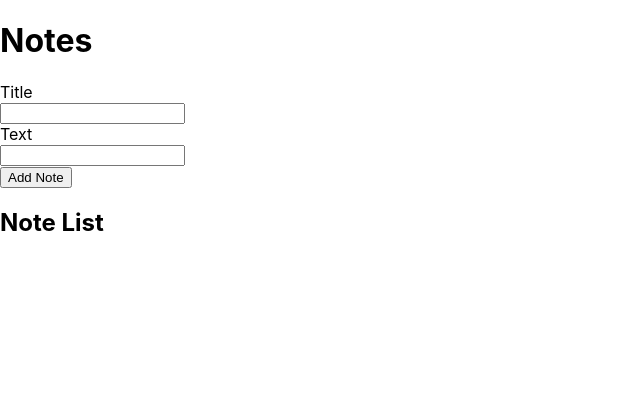
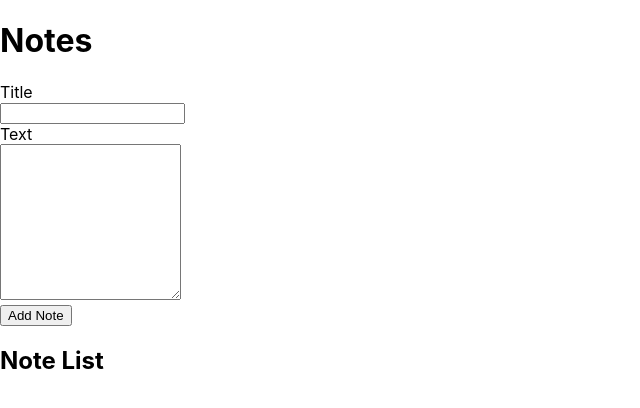
Before and after one commit to parrotpirate/notes-app, a React (Create React App) app: page / in a window 1280 px wide. Shown: the top 408 px of the page, without its empty margins (0-640 px from the left). Built offline with nearby package versions, Linux system fonts and the light colour scheme.

Commit message:
fix name

```diff
--- a/src/Form.js
+++ b/src/Form.js
@@ -13,10 +13,10 @@ class Form extends Component {
     }
 
     handleChange = event => {
-        const { title, value } = event.target;
+        const { name, value } = event.target;
 
         this.setState({
-            [title] : value
+            [name] : value
         });
     }
 
@@ -40,9 +40,8 @@ class Form extends Component {
                     value={title}
                     onChange={this.handleChange} /><br/>
                 <label>Text</label><br/>
-                <input
-                    // rows={5}
-                    type="text"
+                <textarea
+                    rows={10}
                     name="text"
                     id="text"
                     value={text}
```
Also changed, not shown: 1 other file (tests, documents, lock files or other folders).
